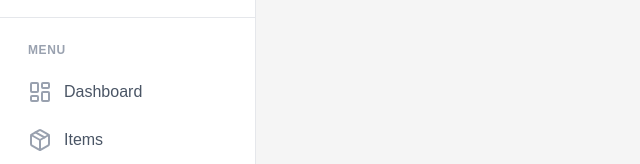
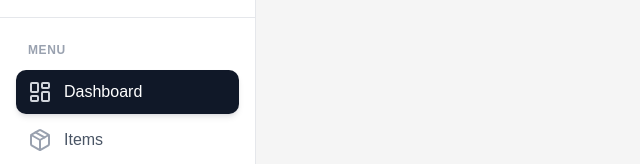
Before and after one commit to Nngozii/PhilPower, a React (Vite) app in the folder client/philpower-client/: page / in a window 1280 px wide. Both pictures are taken after a click on the button 457 px from the left and 477 px from the top of the page. Shown: the part 131-295 px from the top of the page, without its empty margins (0-640 px from the left). Built offline with nearby package versions, Linux system fonts and the light colour scheme.

Commit message:
style: use cn for selection of active tabs

```diff
--- a/client/philpower-client/src/components/SideBar.tsx
+++ b/client/philpower-client/src/components/SideBar.tsx
@@ -12,7 +12,7 @@ import {
 
 interface SideBarProps {
   role: "Owner" | "Worker";
-  activeTab:string ;
+  activeTab: string;
   setActiveTab: (tab: string) => void;
   onLogout: () => void;
 }
@@ -49,22 +49,32 @@ const SideBar = ({ role, activeTab, setActiveTab, onLogout }: SideBarProps) => {
         <div className="text-xs font-semibold text-gray-400 uppercase tracking-wider mb-2 px-3">
           MENU
         </div>
-
         {MenuItems.map((items) => {
           const Icon = items.icon;
-          activeTab === items.id
+          const isActive = activeTab === items.id;
           return (
             <button
               key={items.id}
-              className="flex items-center gap-3 px-3 py-2.5 text-gray-600 rounded-lg text-base font-medium transition-all duration-200 hover:bg-gray-100 hover:text-gray-900 w-full transition-colors"
+              className={cn(
+                "flex items-center gap-3 px-3 py-2.5 text-gray-600 rounded-lg text-base font-medium transition-all duration-200",
+                isActive
+                  ? "bg-gray-900 text-white shadow-md shadow-gray-900/10"
+                  : "hover:bg-gray-100 hover:text-gray-900 w-full transition-colors",
+              )}
               onClick={() => setActiveTab(items.id)}
             >
-              <Icon className="text-gray-400 w-6 h-6" />
+              <Icon
+                className={cn(
+                  "w-6 h-6",
+                  isActive ? "text-gray-300" : "text-gray-400",
+                )}
+              />
               {items.label}
             </button>
           );
         })}
 
+        {/* Sign out*/}
         <div className="p-4 border-t border-gray-200 mt-23">
           <button
             className="flex items-center gap-3 px-3 py-2.5 rounded-lg text-sm font-medium text-gray-600 hover:bg-gray-100 hover:text-gray-900 w-full transition-colors"
```
